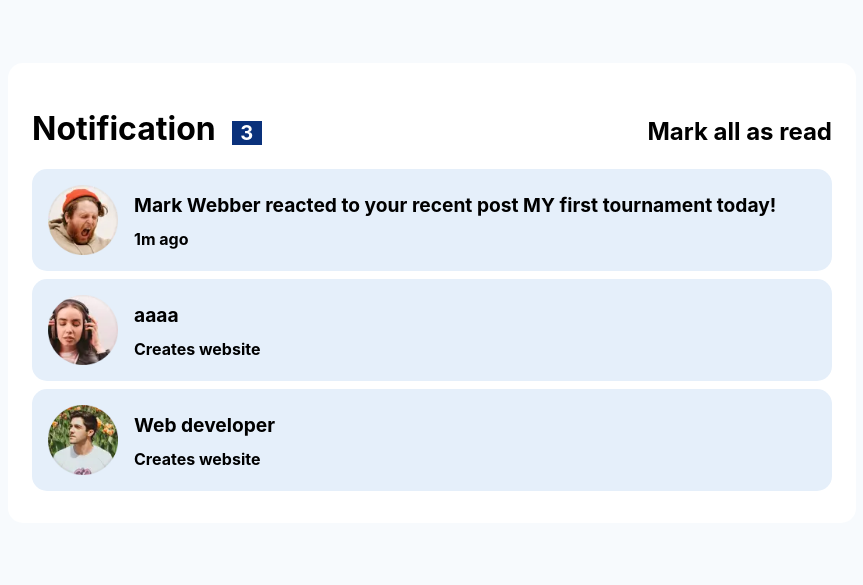
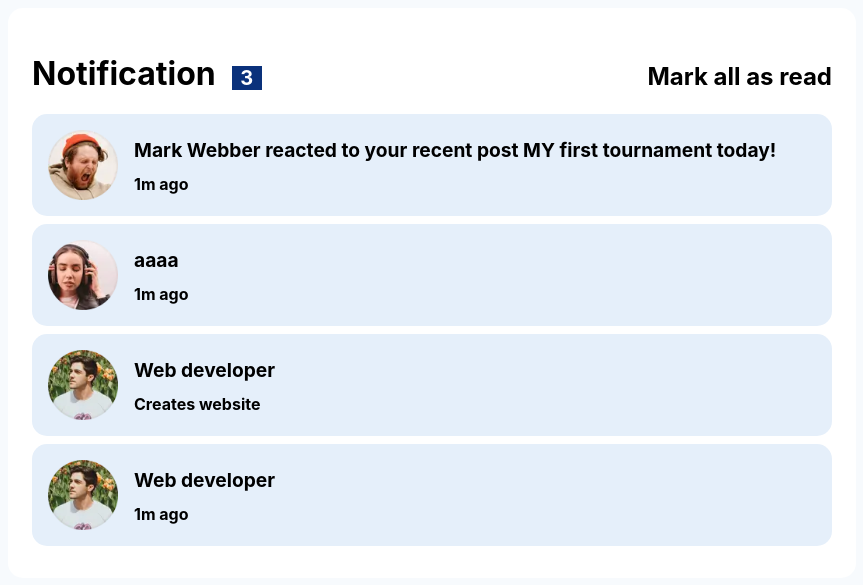
Before and after one commit to Danteie/notifications-page-main, a React (Create React App) app: page / in a window 1280 px wide. Shown: the part 107-692 px from the top of the page, without its empty margins (208-1071 px from the left). Built offline with nearby package versions, Linux system fonts and the light colour scheme.

Commit message:
adding message field

```diff
--- a/src/Component/Card/Card.css
+++ b/src/Component/Card/Card.css
@@ -20,3 +20,7 @@
 .time{
     font-size: 1rem;
 }
+
+.message{
+    border: 1px solid black;
+}
--- a/src/Component/Card/Card.js
+++ b/src/Component/Card/Card.js
@@ -3,7 +3,13 @@ import React from 'react';
 import '../../Assets/avatar-angela-gray.webp'
 
 
-export default function Card({image,name,text,time,link}) {
+export default function Card({image,name,text,time,link,message}) {
+
+  function messages(message) {
+    if (message) {
+      return (<h2 className='message'>{message}</h2>)
+    }
+  }
 
 
   return (
--- a/src/Component/Cards.js
+++ b/src/Component/Cards.js
@@ -9,15 +9,14 @@ const Cards = () => {
             {
                 notifications.map((notifications, i)=>{
 
-                        console.log(notifications.image);
-
                     return(
                         <Card
                         image={notifications.image}
                         name={notifications.name}
                         text={notifications.text}
                         time={notifications.time}
-                        link={notifications.link}/>
+                        link={notifications.link}
+                        message={notifications.message}/>
                     )
                 })
             }
--- a/src/Component/Notificatins/Notifications.js
+++ b/src/Component/Notificatins/Notifications.js
@@ -19,12 +19,19 @@ const notifications = [
         {
             image: image2,
             text: "aaaa",
-            time: "Creates website"
+            time: "1m ago"
         },
         {
             image: image3,
             text: "Web developer",
-            time: "Creates website"
+            time: "Creates website",
+            message: "message"
+        }
+        ,
+        {
+            image: image3,
+            text: "Web developer",
+            time: "1m ago"
         }
     ]
 
```
